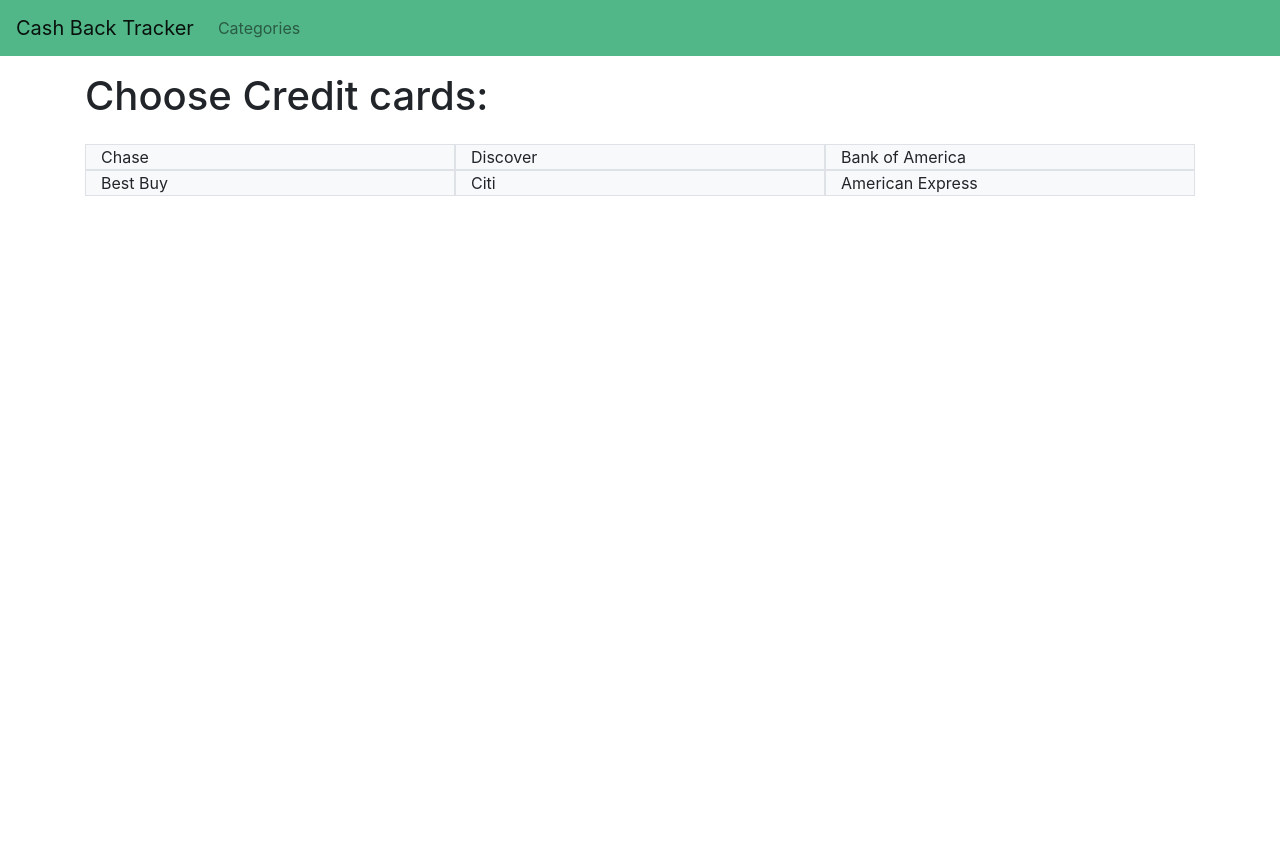
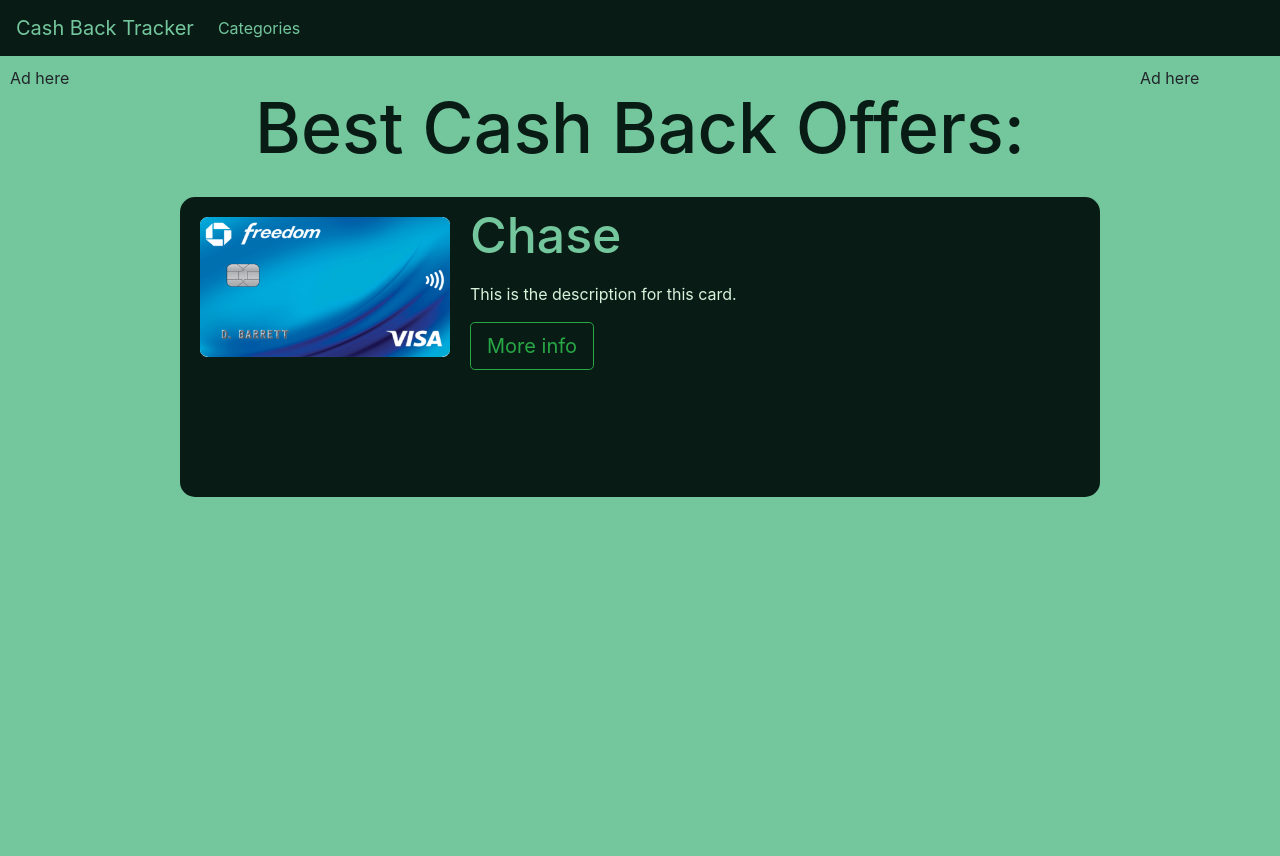
Before and after one commit to alexism41/CashBackTracker, a Flask app: page / in a window 1280 px wide. Before the commit the page ends 196 px from the top, so only its background shows below. Run offline with Flask 2, Linux system fonts and the light colour scheme; some libraries are stand-ins or nearby versions.

Commit message:
updated page layout and design

```diff
--- /dev/null
+++ b/static/style.css
@@ -0,0 +1,86 @@
+.button {
+    border: none;
+    color: white;
+    padding: 16px 32px;
+    text-align: center;
+    text-decoration: none;
+    display: inline-block;
+    font-size: 16px;
+    margin: 4px 2px;
+    transition-duration: 0.4s;
+    cursor: pointer;
+  }
+
+.body {
+    font-family: sans-serif;
+}
+.content {
+    background-color:#74C69D;
+}
+
+.layout {
+    width: 100vw;
+    height: 100vh;
+
+    gap: 20px;
+
+    display: grid;
+
+    grid-template-columns: 150px 1fr 1fr 150px;
+    grid-template-rows: 1fr;
+
+}
+.adBlockOne {
+    padding: 10px;
+
+    grid-column-start: 1;
+    grid-column-end: 2;
+}
+.adBlockTwo {
+    padding: 10px;
+
+    grid-column-start: 4;
+    grid-column-end: 5;
+}
+.cardDisplay {
+    padding: 10px;
+    position: relative;
+    grid-column-start: 2;
+    grid-column-end: 4;
+
+}
+.navbar-brand:hover {
+    color: #2D6A4F;
+}
+
+.nav-item nav-link:hover {
+    color: #2D6A4F;
+}
+.cardName{
+    padding:12px;
+    font-size: 50px;
+    line-height: 53px;
+    color: #74C69D;
+}
+.homeTitle {
+    grid-column-start: 2;
+    grid-column-end: 4;
+    padding: 25px;
+    font-size: 70px;
+    line-height: 73px;
+    text-align: center;
+    color: #081C15;
+}
+.creditCard {
+    background-color: #081C15;
+    border-radius: 15px;
+    height: 300px;
+}
+.descriptionText {
+    color: #D8F3DC;
+
+}
+.cardImage {
+    margin: 20px 20px;
+    float: left;
+}
--- a/templates/base.html
+++ b/templates/base.html
@@ -2,24 +2,24 @@
 <html>
     <head>
         <link rel="stylesheet" href="https://stackpath.bootstrapcdn.com/bootstrap/4.3.1/css/bootstrap.min.css" integrity="sha384-ggOyR0iXCbMQv3Xipma34MD+dH/1fQ784/j6cY/iJTQUOhcWr7x9JvoRxT2MZw1T" crossorigin="anonymous">
-        <link rel = "stylesheet" href= "/static/styles.css"/>
+        <link rel = "stylesheet" type="text/css" href= "{{url_for('static', filename = 'style.css')}}"></link>
         <meta charset="UTF-8">
         <title>{% block  title %} {% endblock %}</title>
     </head>
-    <body style="background-color:white">
-        <nav class="navbar navbar-expand-lg navbar-light" style ="background-color: #52b788;">
-            <a class="navbar-brand" href="/home">Cash Back Tracker</a>
+    <body class="content">
+        <nav class="navbar navbar-expand-lg navbar-light" style ="background-color: #081C15;">
+            <a class="navbar-brand" href="/home" style="color: #74C69D;">Cash Back Tracker</a>
             <button class="navbar-toggler" type="button" data-toggle="collapse" data-target="#navbarNavAltMarkup" aria-controls="navbarNavAltMarkup" aria-expanded="false" aria-label="Toggle navigation">
               <span class="navbar-toggler-icon"></span>
             </button>
-            <div class="collapse navbar-collapse" id="navbarNavAltMarkup">
+            <div class="collapse navbar-collapse" id="navbarNavAltMarkup" style="color: #74C69D;">
               <div class="navbar-nav">
-                <a class="nav-item nav-link" href="/Categories">Categories</a>
+                <a class="nav-item nav-link" href="/Categories" style = "color: #74C69D;">Categories</a>
               </div>
             </div>
           </nav>
-        <main class="container pt-3">
-            {% block content %}{% endblock %}
+        <main>
+          {% block content %}{% endblock %}
         </main>
         <script src="https://code.jquery.com/jquery-3.3.1.slim.min.js" integrity="sha384-q8i/X+965DzO0rT7abK41JStQIAqVgRVzpbzo5smXKp4YfRvH+8abtTE1Pi6jizo" crossorigin="anonymous"></script>
         <script src="https://cdnjs.cloudflare.com/ajax/libs/popper.js/1.14.7/umd/popper.min.js" integrity="sha384-UO2eT0CpHqdSJQ6hJty5KVphtPhzWj9WO1clHTMGa3JDZwrnQq4sF86dIHNDz0W1" crossorigin="anonymous"></script>
--- a/templates/categories.html
+++ b/templates/categories.html
@@ -2,7 +2,7 @@
 {% block title %} Categories {% endblock %}
 {% block content %}
 <div class="message-text">
-  <p>List best cash back card for various categories.</p>
+  <p>List best cash back card for various categories. (WIP)</p>
 </div>
 <div id="container-cards">
   <div class="row items-start">
--- a/templates/home.html
+++ b/templates/home.html
@@ -1,31 +1,27 @@
 {%extends "base.html"%}
 {% block title %} Cash Back Tracker {% endblock %}
 {% block content %}
-<div>
-  <h1>Choose Credit cards:</h1>
-</div>
-<div class="container pt-3">
-  <div class="row align-items-start">
-    <div class="col border bg-light">
-      Chase
-    </div>
-    <div class="col border bg-light">
-      Discover
-    </div>
-    <div class="col border bg-light">
-      Bank of America
-    </div>
+<div class="layout">
+  <div class="adBlockOne">
+    Ad here
   </div>
-  <div class="row align-items-center">
-    <div class="col border bg-light">
-      Best Buy
-    </div>
-    <div class="col border bg-light">
-      Citi
-    </div>
-    <div class="col border bg-light">
-      American Express
-    </div>
+  <div class="cardDisplay">
+    <h1 class = "homeTitle">Best Cash Back Offers:</h1>
+    <article class = "creditCard">
+      <img src= {{url_for('static', filename = 'images/Chase-Freedom.png')}} class="cardImage" alt="Chase Freedom Credit Card" width="250" height="140">
+      <div class="cardInfo">
+        <h2 class="cardName">
+          Chase
+        </h2>
+        <p class="descriptionText">This is the description for this card.</p>
+        <a href="https://www.discover.com/credit-cards/cash-back/it-card.html" class="btn btn-outline-success btn-lg">More info</a>
+      </div>
+    </article>
+  </div>
+  <div class="adBlockTwo">
+    Ad here
   </div>
 </div>
+
+
 {% endblock %}
```
Also changed, not shown: static/styles.css (deleted).
